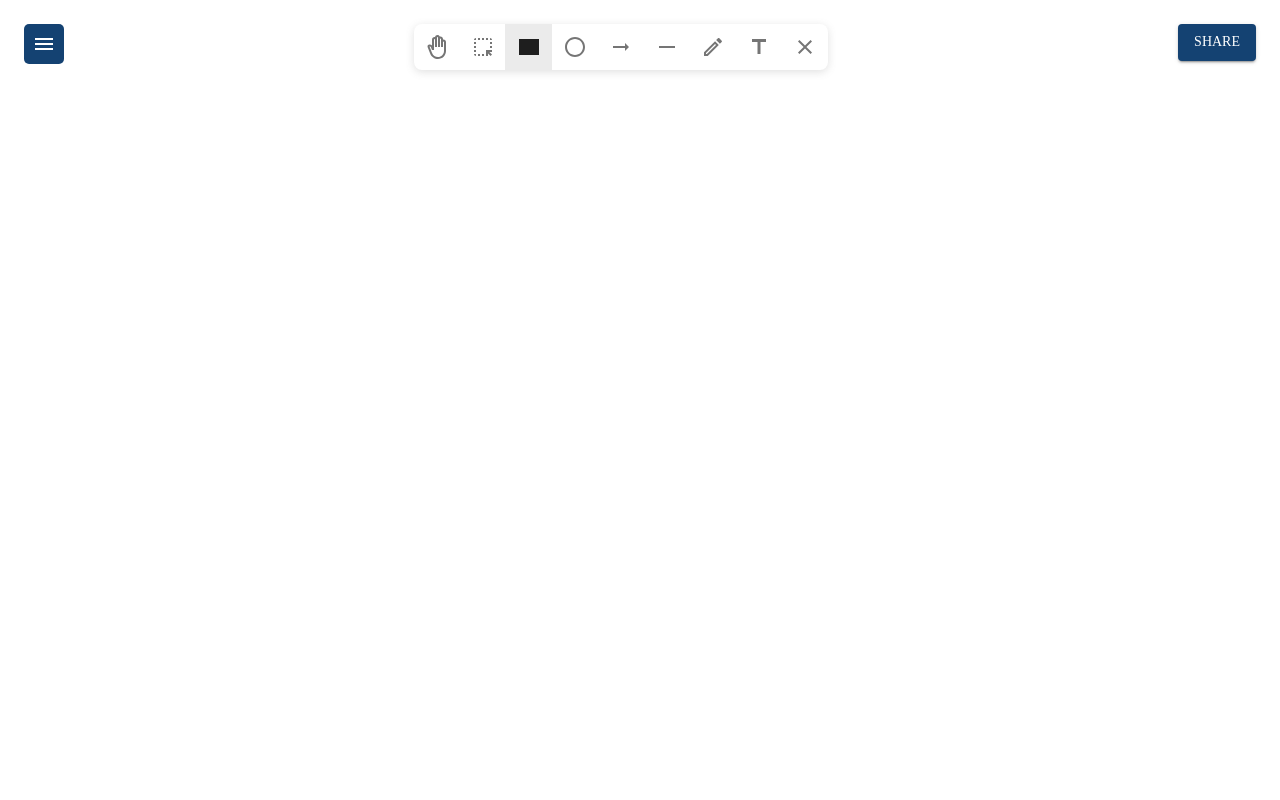
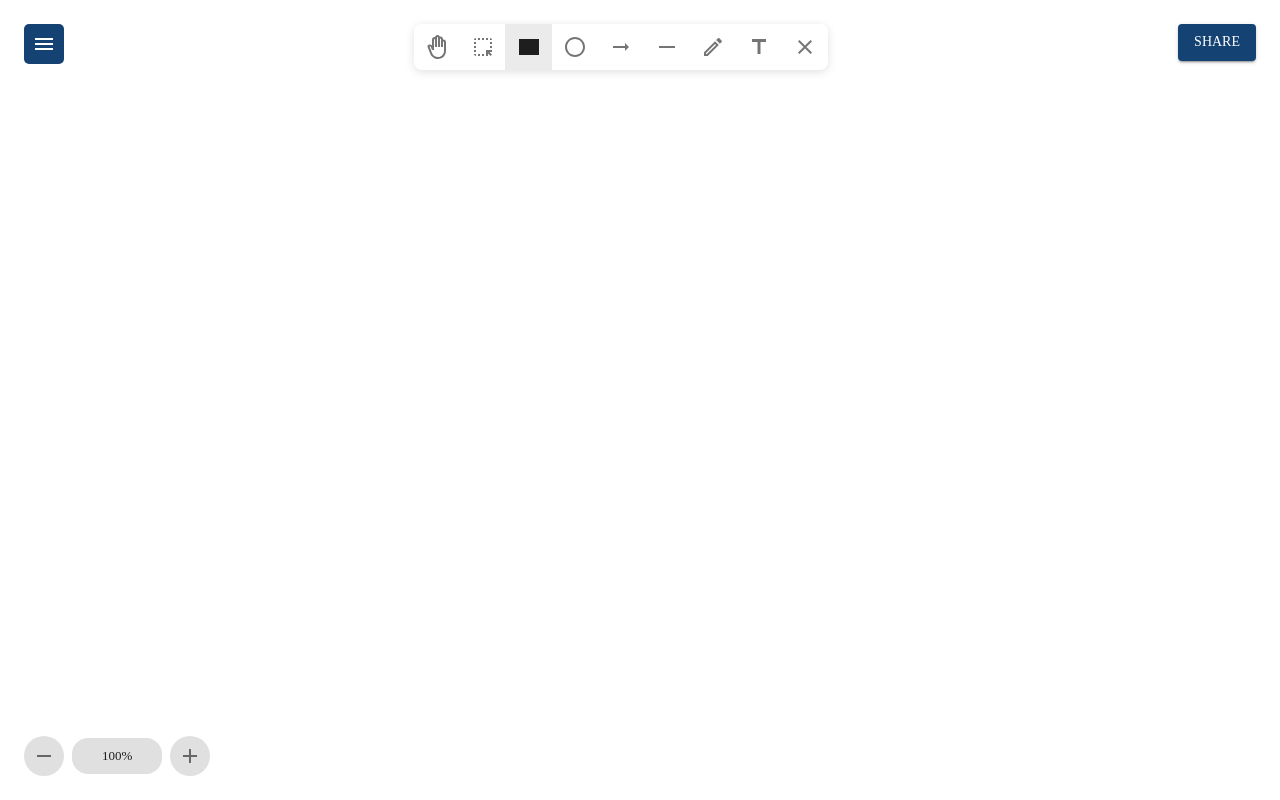
Before and after one commit to iambyt3z/draw-collab-app, a React (Vite) app: page / in a window 1280 px wide. Built offline with nearby package versions, Linux system fonts and the light colour scheme.

Commit message:
Added zoom button and control panel

```diff
--- a/src/App.tsx
+++ b/src/App.tsx
@@ -1,16 +1,15 @@
 import "@fontsource-variable/inter"
 
-import { Box } from "@mui/material"
-import Header from "./components/Header"
 import Canvas from "./components/Canvas"
+import ControlPanel from "./components/ControlPanel"
 
 function App() {
     return (
-        <Box height="100vh">
-            <Header/>
+        <>
+            <ControlPanel/>
 
             <Canvas/>
-        </Box>
+        </>
     )
 }
 
--- a/src/components/Canvas/components/DrawnShape.tsx
+++ b/src/components/Canvas/components/DrawnShape.tsx
@@ -31,8 +31,8 @@ const DrawnShape: React.FC<DrawnShapeProps> = ({
         return (
             <Circle
                 key={`circle-${shapeNumber}`}
-                x={config.x}
-                y={config.y}
+                x={config.centerX}
+                y={config.centerY}
                 radius={config.radius}
                 fill={config.fill}
                 opacity={(isBeingDrawn) ? beingDrawnOpacity : 1}
@@ -56,8 +56,8 @@ const DrawnShape: React.FC<DrawnShapeProps> = ({
         return (
             <Rect
                 key={`rect-${shapeNumber}`}
-                x={config.x}
-                y={config.y}
+                x={config.startX}
+                y={config.startY}
                 width={config.width}
                 height={config.height}
                 fill={config.fill}
--- a/src/components/Canvas/index.tsx
+++ b/src/components/Canvas/index.tsx
@@ -22,8 +22,10 @@ const Canvas = () => {
 
         const newShape: ShapeProps = {
             type: selectedToolValue,
-            x: clientX,
-            y: clientY,
+            centerX: clientX,
+            centerY: clientY,
+            startX: clientX,
+            startY: clientY,
             width: 0,
             height: 0,
             radius: 0,
@@ -41,22 +43,26 @@ const Canvas = () => {
             return;
 
         let { clientX, clientY } = event.evt;
-        const { x, y, type } = currentShape;
+        const { startX, startY, type } = currentShape;
 
         switch (type) {
             case "arrow":
             case "line":
                 dispatch(setCurrentShape({
                     ...currentShape,
-                    points: [x, y, clientX, clientY],
+                    centerX: (startX + clientX) / 2,
+                    centerY: (startY + clientY) / 2,
+                    points: [startX, startY, clientX, clientY],
                 }));
 
                 break;
 
             case "circle":
-                const radius = Math.sqrt(Math.pow(clientX - x, 2) + Math.pow(clientY - y, 2));
+                const radius = Math.sqrt(Math.pow(clientX - startX, 2) + Math.pow(clientY - startY, 2)) / 2;
                 dispatch(setCurrentShape({
                     ...currentShape,
+                    centerX: (startX + clientX) / 2,
+                    centerY: (startY + clientY) / 2,
                     radius,
                 }));
 
@@ -65,8 +71,8 @@ const Canvas = () => {
             case "rectangle":
                 dispatch(setCurrentShape({
                     ...currentShape,
-                    width: clientX - x,
-                    height: clientY - y,
+                    width: clientX - startX,
+                    height: clientY - startY,
                 }));
 
                 break;
@@ -92,6 +98,10 @@ const Canvas = () => {
             onMouseDown={handleMouseDown}
             onMouseMove={handleMouseMove}
             onMouseUp={handleMouseUp}
+            style={{
+                "position": "absolute",
+                "zIndex": "5"
+            }}
         >
             <Layer>
                 {
--- /dev/null
+++ b/src/components/ControlPanel/components/Footer/index.tsx
@@ -0,0 +1,71 @@
+import { Box, Chip, IconButton, Stack } from "@mui/material";
+import RemoveIcon from '@mui/icons-material/Remove';
+import AddIcon from '@mui/icons-material/Add';
+import { useAppSelector } from "../../../../state/store";
+import { useDispatch } from "react-redux";
+import { setZoom } from "../../../../state/reducer";
+
+const Footer = () => {
+    const zoom = useAppSelector((state) => state.zoom);
+    const dispatch = useDispatch();
+
+    const handleZoomIncrease = () => {
+        if(zoom === 500)
+            return ;
+
+        dispatch(setZoom(zoom + 10));
+    }
+
+    const handleZoomDecrease = () => {
+        if(zoom === 10)
+            return ;
+
+        dispatch(setZoom(zoom - 10));
+    }
+
+    return (
+        <Box
+            height="100%"
+            display="flex"
+            alignItems="flex-end"
+        >
+            <Stack
+                direction="row"
+                spacing={1}
+                display="flex"
+                alignItems="center"
+                sx={{ "pointerEvents": "all" }}
+            >
+                <IconButton
+                    onClick={handleZoomDecrease}
+                    sx={(theme) => ({
+                        "&:hover": { "backgroundColor": theme.palette.grey[400] },
+                        "backgroundColor": theme.palette.grey[300]
+                    })}
+                >
+                    <RemoveIcon/>
+                </IconButton>
+
+                <Chip
+                    label={`${zoom}%`}
+                    sx={(theme) => ({
+                        "backgroundColor": theme.palette.grey[300],
+                        "padding": "18px"
+                    })}
+                />
+
+                <IconButton
+                    onClick={handleZoomIncrease}
+                    sx={(theme) => ({
+                        "&:hover": { "backgroundColor": theme.palette.grey[400] },
+                        "backgroundColor": theme.palette.grey[300]
+                    })}
+                >
+                    <AddIcon/>
+                </IconButton>
+            </Stack>
+        </Box>
+    );
+}
+
+export default Footer;
--- a/src/components/Header/components/ToolSelector/index.tsx
+++ b/src/components/ControlPanel/components/Header/components/ToolSelector/index.tsx
@@ -5,9 +5,9 @@ import {
 } from "@mui/material";
 
 import tools from "./tools";
-import { ToolValue } from "../../../../types";
-import { useAppDispatch, useAppSelector } from "../../../../state/store";
-import { setSelectedToolName, setSelectedToolValue } from "../../../../state/reducer";
+import { useAppDispatch, useAppSelector } from "../../../../../../state/store";
+import { ToolValue } from "../../../../../../types";
+import { setSelectedToolName, setSelectedToolValue } from "../../../../../../state/reducer";
 
 const ToolSelector = () => {
     const selectedTool = useAppSelector((state) => state.selectedToolValue);
@@ -33,6 +33,7 @@ const ToolSelector = () => {
             sx={{
                 "boxShadow": "rgba(99, 99, 99, 0.2) 0px 2px 8px 0px",
                 "borderRadius": 2,
+                "pointerEvents": "all",
             }}
         >
             {
--- a/src/components/Header/components/ToolSelector/tools.tsx
+++ b/src/components/ControlPanel/components/Header/components/ToolSelector/tools.tsx
@@ -11,7 +11,8 @@ import HorizontalRuleIcon from '@mui/icons-material/HorizontalRule';
 import RectangleIcon from '@mui/icons-material/Rectangle';
 import RectangleOutlinedIcon from '@mui/icons-material/RectangleOutlined';
 import TitleIcon from '@mui/icons-material/Title';
-import { ToolName, ToolValue } from '../../../../types';
+import { ToolName, ToolValue } from '../../../../../../types';
+
 
 interface Tool {
     name: ToolName;
--- a/src/components/Header/index.tsx
+++ b/src/components/ControlPanel/components/Header/index.tsx
@@ -9,12 +9,6 @@ const Header = () => {
             justifyContent="space-between"
             alignItems="flex-start"
             width="100%"
-            pt={3}
-            px={3}
-            zIndex={2}
-            position="absolute"
-            top={0}
-            left={0}
         >
             <IconButton sx={(theme) => ({
                 "&:hover": {
@@ -27,13 +21,17 @@ const Header = () => {
 
                 "backgroundColor": theme.palette.primary.main,
                 "borderRadius": '5px',
+                "pointerEvents": "all",
             })}>
                 <MenuIcon />
             </IconButton>
 
             <ToolSelector/>
 
-            <Button variant="contained">
+            <Button
+                variant="contained"
+                sx={{ "pointerEvents": "all" }}
+            >
                 Share
             </Button>
         </Box>
--- /dev/null
+++ b/src/components/ControlPanel/index.tsx
@@ -0,0 +1,29 @@
+import { Box, Grid2 } from "@mui/material"
+import Header from "./components/Header";
+import Footer from "./components/Footer";
+
+const ControlPanel = () => {
+    return (
+        <Box
+            position="absolute"
+            height="100%"
+            width="100%"
+            zIndex={10}
+            display="flex"
+            p={3}
+            sx={{ "pointerEvents": "none" }}
+        >
+            <Grid2 container width="100%">
+                <Grid2 size={12}>
+                    <Header/>
+                </Grid2>
+
+                <Grid2 size={12}>
+                    <Footer/>
+                </Grid2>
+            </Grid2>
+        </Box>
+    );
+}
+
+export default ControlPanel;
--- a/src/state/initialState.ts
+++ b/src/state/initialState.ts
@@ -6,6 +6,7 @@ interface InitialRootState {
     selectedToolName: ToolName;
     selectedToolValue: ToolValue;
     shapes: ShapeProps[];
+    zoom: number;
 }
 
 const initialRootState: InitialRootState = {
@@ -14,6 +15,7 @@ const initialRootState: InitialRootState = {
     "selectedToolName": "Rectangle",
     "selectedToolValue": "rectangle",
     "shapes": [],
+    "zoom": 100,
 };
 
 export default initialRootState;
--- a/src/state/reducer.ts
+++ b/src/state/reducer.ts
@@ -26,6 +26,10 @@ const rootSlice = createSlice({
         "setShapes": (state, action: PayloadAction<ShapeProps[]>) => {
             state.shapes = action.payload;
         },
+
+        "setZoom": (state, action: PayloadAction<number>) => {
+            state.zoom = action.payload;
+        },
     }
 });
 
@@ -35,6 +39,7 @@ export const {
     setSelectedToolName,
     setSelectedToolValue,
     setShapes,
+    setZoom,
 } = rootSlice.actions
 
 export default rootSlice.reducer;
--- a/src/types/index.ts
+++ b/src/types/index.ts
@@ -22,8 +22,10 @@ export type ToolName =
 
 export interface ShapeProps {
     type: ToolValue;
-    x: number;
-    y: number;
+    centerX: number;
+    centerY: number;
+    startX: number;
+    startY: number;
     width?: number;
     height?: number;
     radius?: number;
```
